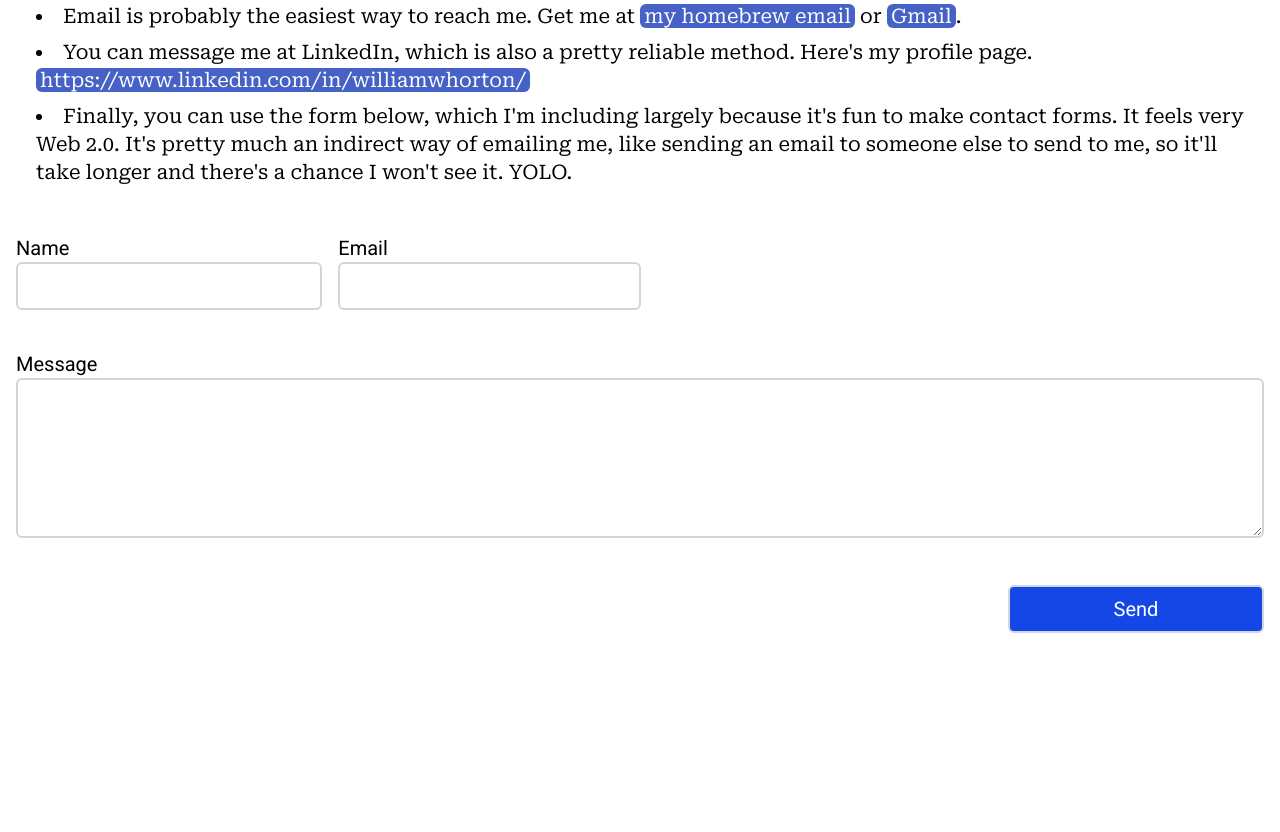
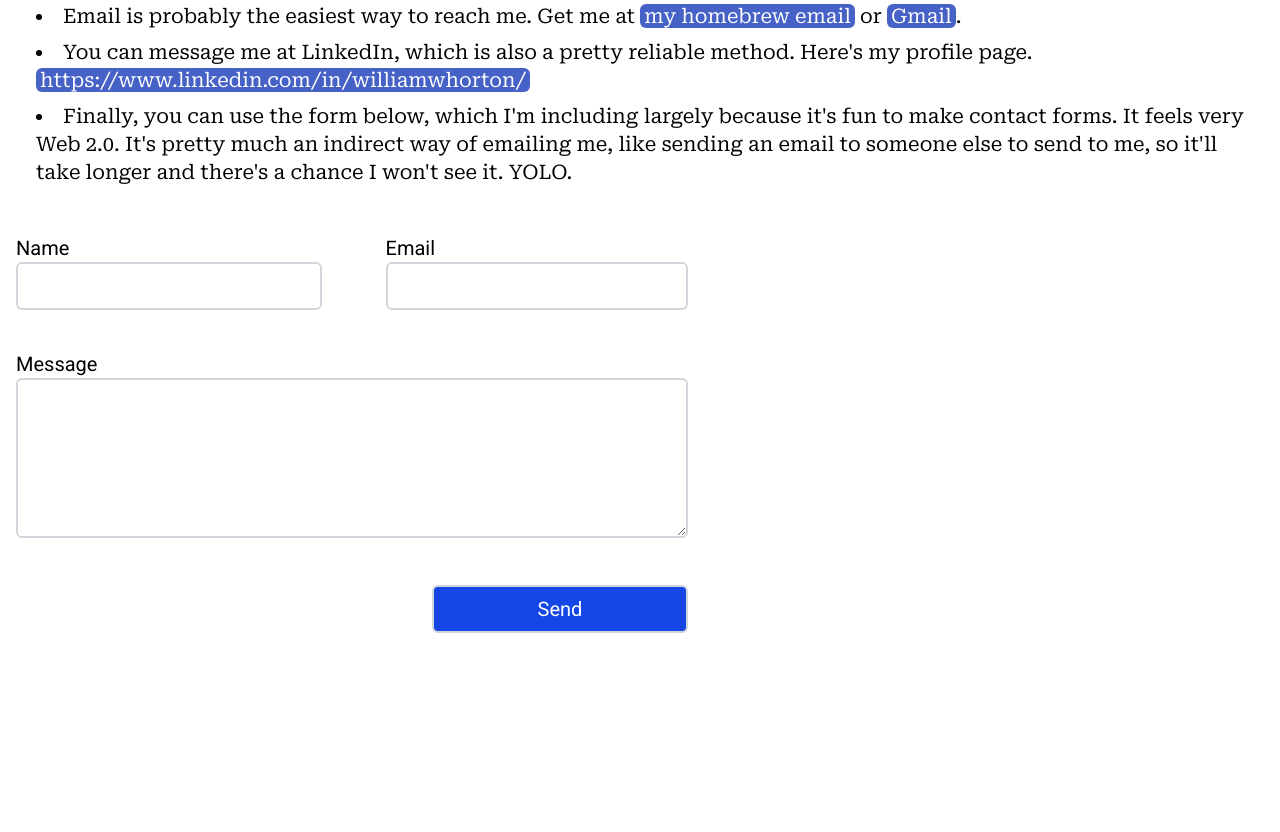
Before and after one commit to williamwhorton/WilliamWhortonDotCom, a Flask app: page /contact in a window 1280 px wide. Shown: the part 278-1110 px from the top of the page. Run offline with Flask 3, Linux system fonts and the light colour scheme; style sheets or scripts are compiled from the project's sources.

Commit message:
"Refine Contact form layout: adjust max width, improve spacing with Tailwind classes, and enhance alignment for better visual consistency"

```diff
--- a/app/templates/components/contact_form.html
+++ b/app/templates/components/contact_form.html
@@ -1,11 +1,11 @@
-<form method="POST" class="flex flex-col gap-4 contact-form">
+<form method="POST" class="flex flex-col gap-4 contact-form max-w-2xl">
     {{ form.hidden_tag() }}
-    <div class="flex flex-row gap-4">
+    <div class="flex flex-row gap-4 justify-between">
         <p class="text-xl font-heading my-2">{{ form.name.label }} {{ form.name(class="form-control") }}</p>
         <p class="text-xl font-heading my-2">{{ form.email.label }} {{ form.email(class="form-control") }}</p>
     </div>
-    <p class="text-xl font-heading my-2">{{ form.message.label }} {{ form.message(class="form-control", rows="5") }}</p>
-    <p class="text-xl font-heading my-2 flex justify-end">{{ form.submit(class="w-3xs bg-blue-700 text-white") }}</p>
+        <p class="text-xl font-heading my-2">{{ form.message.label }} {{ form.message(class="form-control", rows="5") }}</p>
+        <p class="text-xl font-heading my-2 flex justify-end">{{ form.submit(class="w-3xs bg-blue-700 text-white") }}</p>
 </form>
 
 <!-- Flash messages -->
```
